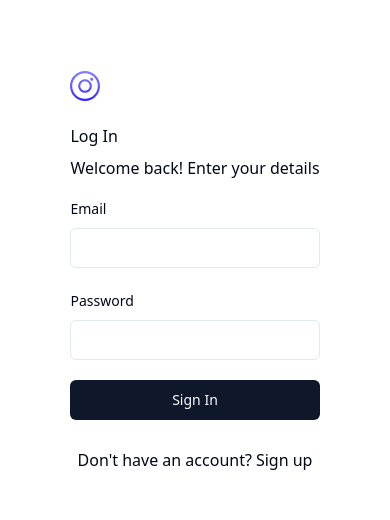
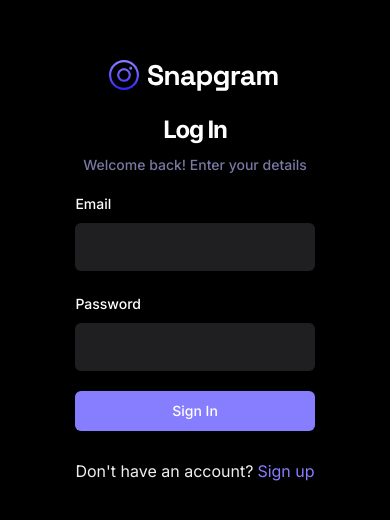
Before and after one commit to belenespilman/vite-project-photogram, a React (Vite) app: page /sign-in in a window 390 px wide. Shown: the part 152-672 px from the top of the page. Built offline with nearby package versions, Linux system fonts and the light colour scheme; no server answers.

Commit message:
Undo tailwind congig changes

```diff
--- a/src/globals.css
+++ b/src/globals.css
@@ -1,76 +1,280 @@
+@import url("https://fonts.googleapis.com/css2?family=Inter:wght@400;500;600;700;800&display=swap");
+
 @tailwind base;
 @tailwind components;
 @tailwind utilities;
 
 @layer base {
-  :root {
-    --background: 0 0% 100%;
-    --foreground: 222.2 84% 4.9%;
-
-    --card: 0 0% 100%;
-    --card-foreground: 222.2 84% 4.9%;
-
-    --popover: 0 0% 100%;
-    --popover-foreground: 222.2 84% 4.9%;
-
-    --primary: 222.2 47.4% 11.2%;
-    --primary-foreground: 210 40% 98%;
-
-    --secondary: 210 40% 96.1%;
-    --secondary-foreground: 222.2 47.4% 11.2%;
-
-    --muted: 210 40% 96.1%;
-    --muted-foreground: 215.4 16.3% 46.9%;
-
-    --accent: 210 40% 96.1%;
-    --accent-foreground: 222.2 47.4% 11.2%;
-
-    --destructive: 0 84.2% 60.2%;
-    --destructive-foreground: 210 40% 98%;
-
-    --border: 214.3 31.8% 91.4%;
-    --input: 214.3 31.8% 91.4%;
-    --ring: 222.2 84% 4.9%;
-
-    --radius: 0.5rem;
+  * {
+    @apply box-border list-none p-0 m-0 scroll-smooth;
   }
 
-  .dark {
-    --background: 222.2 84% 4.9%;
-    --foreground: 210 40% 98%;
-
-    --card: 222.2 84% 4.9%;
-    --card-foreground: 210 40% 98%;
-
-    --popover: 222.2 84% 4.9%;
-    --popover-foreground: 210 40% 98%;
-
-    --primary: 210 40% 98%;
-    --primary-foreground: 222.2 47.4% 11.2%;
-
-    --secondary: 217.2 32.6% 17.5%;
-    --secondary-foreground: 210 40% 98%;
-
-    --muted: 217.2 32.6% 17.5%;
-    --muted-foreground: 215 20.2% 65.1%;
-
-    --accent: 217.2 32.6% 17.5%;
-    --accent-foreground: 210 40% 98%;
-
-    --destructive: 0 62.8% 30.6%;
-    --destructive-foreground: 210 40% 98%;
-
-    --border: 217.2 32.6% 17.5%;
-    --input: 217.2 32.6% 17.5%;
-    --ring: 212.7 26.8% 83.9%;
+  body {
+    @apply bg-dark-1 text-white min-h-screen font-inter;
   }
 }
 
-@layer base {
-  * {
-    @apply border-border;
+@layer utilities {
+  /* TYPOGRAPHY */
+  .h1-bold {
+    @apply text-[36px] font-bold leading-[140%] tracking-tighter;
   }
-  body {
-    @apply bg-background text-foreground;
+
+  .h1-semibold {
+    @apply text-[36px] font-semibold leading-[140%] tracking-tighter;
+  }
+
+  .h2-bold {
+    @apply text-[30px] font-bold leading-[140%] tracking-tighter;
+  }
+
+  .h3-bold {
+    @apply text-[24px] font-bold leading-[140%] tracking-tighter;
+  }
+
+  .base-semibold {
+    @apply text-[16px] font-semibold leading-[140%] tracking-tighter;
+  }
+
+  .base-medium {
+    @apply text-[16px] font-medium leading-[140%];
+  }
+
+  .base-regular {
+    @apply text-[16px] font-normal leading-[140%];
+  }
+
+  .body-bold {
+    @apply text-[18px] font-bold leading-[140%];
+  }
+
+  .body-medium {
+    @apply text-[18px] font-medium leading-[140%];
+  }
+
+  .small-semibold {
+    @apply text-[14px] font-semibold leading-[140%] tracking-tighter;
+  }
+
+  .small-medium {
+    @apply text-[14px] font-medium leading-[140%];
+  }
+
+  .small-regular {
+    @apply text-[14px] font-normal leading-[140%];
+  }
+
+  .subtle-semibold {
+    @apply text-[12px] font-semibold leading-[140%];
+  }
+
+  .tiny-medium {
+    @apply text-[10px] font-medium leading-[140%];
+  }
+
+  /* UTILITIES */
+  .invert-white {
+    @apply invert brightness-0 transition;
+  }
+
+  .flex-center {
+    @apply flex justify-center items-center;
+  }
+
+  .flex-between {
+    @apply flex justify-between items-center;
+  }
+
+  .flex-start {
+    @apply flex justify-start items-center;
+  }
+
+  .custom-scrollbar::-webkit-scrollbar {
+    width: 3px;
+    height: 3px;
+    border-radius: 2px;
+  }
+
+  .custom-scrollbar::-webkit-scrollbar-track {
+    background: #09090a;
+  }
+
+  .custom-scrollbar::-webkit-scrollbar-thumb {
+    background: #5c5c7b;
+    border-radius: 50px;
+  }
+
+  .custom-scrollbar::-webkit-scrollbar-thumb:hover {
+    background: #7878a3;
+  }
+
+  .common-container {
+    @apply flex flex-col flex-1 items-center gap-10 overflow-scroll py-10 px-5 md:px-8 lg:p-14 custom-scrollbar;
+  }
+
+  /* All Users */
+  .user-container {
+    @apply max-w-5xl flex flex-col items-start w-full gap-6 md:gap-9;
+  }
+
+  .user-grid {
+    @apply w-full grid grid-cols-1 xs:grid-cols-2 md:grid-cols-2 lg:grid-cols-2 xl:grid-cols-3 gap-7 max-w-5xl;
+  }
+
+  /* Explore */
+  .explore-container {
+    @apply flex flex-col flex-1 items-center overflow-scroll py-10 px-5 md:p-14 custom-scrollbar;
+  }
+
+  .explore-inner_container {
+    @apply max-w-5xl flex flex-col items-center w-full gap-6 md:gap-9;
+  }
+
+  .explore-search {
+    @apply h-12 bg-dark-4 border-none placeholder:text-light-4 focus-visible:ring-0 focus-visible:ring-offset-0 ring-offset-0 !important;
+  }
+
+  /* Home */
+  .home-container {
+    @apply flex flex-col flex-1 items-center gap-10 overflow-scroll py-10 px-5 md:px-8 lg:p-14 custom-scrollbar;
+  }
+
+  .home-posts {
+    @apply max-w-screen-sm flex flex-col items-center w-full gap-6 md:gap-9;
+  }
+
+  .home-creators {
+    @apply hidden xl:flex flex-col w-72 2xl:w-465 px-6 py-10 gap-10  overflow-scroll custom-scrollbar;
+  }
+
+  /* Post Details */
+  .post_details-container {
+    @apply flex flex-col flex-1 gap-10 overflow-scroll py-10 px-5 md:p-14 custom-scrollbar items-center;
+  }
+
+  .post_details-card {
+    @apply bg-dark-2 w-full max-w-5xl rounded-[30px] flex-col flex xl:flex-row border border-dark-4 xl:rounded-l-[24px];
+  }
+
+  .post_details-img {
+    @apply h-80 lg:h-[480px] xl:w-[48%] rounded-t-[30px] xl:rounded-l-[24px] xl:rounded-tr-none object-cover p-5 bg-dark-1;
+  }
+
+  .post_details-info {
+    @apply bg-dark-2 flex flex-col gap-5 lg:gap-7 flex-1 items-start p-8 rounded-[30px];
+  }
+
+  .post_details-delete_btn {
+    @apply p-0 flex gap-3 hover:bg-transparent hover:text-light-1  text-light-1 small-medium lg:base-medium;
+  }
+
+  /* Profile */
+  .profile-container {
+    @apply flex flex-col items-center flex-1 gap-10 overflow-scroll py-10 px-5 md:p-14 custom-scrollbar;
+  }
+
+  .profile-inner_container {
+    @apply flex items-center md:mb-8 xl:items-start gap-8 flex-col xl:flex-row relative max-w-5xl w-full;
+  }
+
+  .profile-tab {
+    @apply flex-center gap-3 py-4 w-48 bg-dark-2  transition flex-1 xl:flex-initial;
+  }
+
+  /* Saved */
+  .saved-container {
+    @apply flex flex-col flex-1 items-center gap-10 overflow-scroll py-10 px-5 md:p-14 custom-scrollbar;
+  }
+
+  /* Bottom bar */
+  .bottom-bar {
+    @apply z-50 flex-between w-full sticky bottom-0 rounded-t-[20px] bg-dark-2 px-5 py-4 md:hidden;
+  }
+
+  /* File uploader */
+  .file_uploader-img {
+    @apply h-80 lg:h-[480px] w-full rounded-[24px] object-cover object-top;
+  }
+
+  .file_uploader-label {
+    @apply text-light-4 text-center small-regular w-full p-4 border-t border-t-dark-4;
+  }
+
+  .file_uploader-box {
+    @apply flex-center flex-col p-7 h-80 lg:h-[612px];
+  }
+
+  /* Grid Post List */
+  .grid-container {
+    @apply w-full grid grid-cols-1 sm:grid-cols-2 md:grid-cols-1 lg:grid-cols-2 xl:grid-cols-3 gap-7 max-w-5xl;
+  }
+
+  .grid-post_link {
+    @apply flex rounded-[24px] border border-dark-4 overflow-hidden cursor-pointer w-full h-full;
+  }
+
+  .grid-post_user {
+    @apply absolute bottom-0 p-5 flex-between w-full bg-gradient-to-t from-dark-3 to-transparent rounded-b-[24px] gap-2;
+  }
+
+  /* Left sidebar */
+  .leftsidebar {
+    @apply hidden md:flex px-6 py-10 flex-col justify-between min-w-[270px] bg-dark-2;
+  }
+
+  .leftsidebar-link {
+    @apply rounded-lg base-medium hover:bg-primary-500 transition;
+  }
+
+  /* Post Card */
+  .post-card {
+    @apply bg-dark-2 rounded-3xl border border-dark-4 p-5 lg:p-7 w-full max-w-screen-sm;
+  }
+
+  .post-card_img {
+    @apply h-64 xs:h-[400px] lg:h-[450px] w-full rounded-[24px] object-cover mb-5;
+  }
+
+  /* Topbar */
+  .topbar {
+    @apply sticky top-0 z-50 md:hidden bg-dark-2 w-full;
+  }
+
+  /* User card */
+  .user-card {
+    @apply flex-center flex-col gap-4 border border-dark-4 rounded-[20px] px-5 py-8;
   }
 }
+
+@layer components {
+  /* SHADCN COMPONENTS */
+  /* Form */
+  .shad-form_label {
+    @apply text-white !important;
+  }
+
+  .shad-form_message {
+    @apply text-red !important;
+  }
+
+  .shad-input {
+    @apply h-12 bg-dark-4 border-none placeholder:text-light-4 focus-visible:ring-1 focus-visible:ring-offset-1 ring-offset-light-3 !important;
+  }
+
+  .shad-textarea {
+    @apply h-36 bg-dark-3 rounded-xl border-none focus-visible:ring-1 focus-visible:ring-offset-1 ring-offset-light-3 !important;
+  }
+
+  /* Button */
+  .shad-button_primary {
+    @apply bg-primary-500 hover:bg-primary-500 text-light-1 flex gap-2 !important;
+  }
+
+  .shad-button_dark_4 {
+    @apply h-12 bg-dark-4 px-5 text-light-1 flex gap-2 !important;
+  }
+
+  .shad-button_ghost {
+    @apply flex gap-4 items-center justify-start hover:bg-transparent hover:text-white !important;
+  }
+}
--- a/tailwind.config.js
+++ b/tailwind.config.js
@@ -1,77 +1,66 @@
 /** @type {import('tailwindcss').Config} */
+const defaultTheme = require('tailwindcss/defaultTheme')
+
 module.exports = {
-  darkMode: ["class"],
+  darkMode: ['class'],
   content: [
     './pages/**/*.{ts,tsx}',
     './components/**/*.{ts,tsx}',
     './app/**/*.{ts,tsx}',
     './src/**/*.{ts,tsx}',
   ],
-  prefix: "",
   theme: {
     container: {
       center: true,
-      padding: "2rem",
+      padding: '2rem',
       screens: {
-        "2xl": "1400px",
+        '2xl': '1400px',
+
       },
     },
     extend: {
       colors: {
-        border: "hsl(var(--border))",
-        input: "hsl(var(--input))",
-        ring: "hsl(var(--ring))",
-        background: "hsl(var(--background))",
-        foreground: "hsl(var(--foreground))",
-        primary: {
-          DEFAULT: "hsl(var(--primary))",
-          foreground: "hsl(var(--primary-foreground))",
-        },
-        secondary: {
-          DEFAULT: "hsl(var(--secondary))",
-          foreground: "hsl(var(--secondary-foreground))",
-        },
-        destructive: {
-          DEFAULT: "hsl(var(--destructive))",
-          foreground: "hsl(var(--destructive-foreground))",
-        },
-        muted: {
-          DEFAULT: "hsl(var(--muted))",
-          foreground: "hsl(var(--muted-foreground))",
-        },
-        accent: {
-          DEFAULT: "hsl(var(--accent))",
-          foreground: "hsl(var(--accent-foreground))",
-        },
-        popover: {
-          DEFAULT: "hsl(var(--popover))",
-          foreground: "hsl(var(--popover-foreground))",
-        },
-        card: {
-          DEFAULT: "hsl(var(--card))",
-          foreground: "hsl(var(--card-foreground))",
-        },
+        'primary-500': '#877EFF',
+        'primary-600': '#5D5FEF',
+        'secondary-500': '#FFB620',
+        'off-white': '#D0DFFF',
+        'red': '#FF5A5A',
+        'dark-1': '#000000',
+        'dark-2': '#09090A',
+        'dark-3': '#101012',
+        'dark-4': '#1F1F22',
+        'light-1': '#FFFFFF',
+        'light-2': '#EFEFEF',
+        'light-3': '#7878A3',
+        'light-4': '#5C5C7B',
       },
-      borderRadius: {
-        lg: "var(--radius)",
-        md: "calc(var(--radius) - 2px)",
-        sm: "calc(var(--radius) - 4px)",
+      screens: {
+        'xs': '480px',
+
+      },
+      width: {
+        '420': '420px',
+        '465': '465px',
+      },
+      fontFamily: {
+        inter: ['Inter', 'sans-serif'],
+
       },
       keyframes: {
-        "accordion-down": {
-          from: { height: "0" },
-          to: { height: "var(--radix-accordion-content-height)" },
+        'accordion-down': {
+          from: { height: 0 },
+          to: { height: 'var(--radix-accordion-content-height)' },
         },
-        "accordion-up": {
-          from: { height: "var(--radix-accordion-content-height)" },
-          to: { height: "0" },
+        'accordion-up': {
+          from: { height: 'var(--radix-accordion-content-height)' },
+          to: { height: 0 },
         },
       },
       animation: {
-        "accordion-down": "accordion-down 0.2s ease-out",
-        "accordion-up": "accordion-up 0.2s ease-out",
+        'accordion-down': 'accordion-down 0.2s ease-out',
+        'accordion-up': 'accordion-up 0.2s ease-out',
       },
     },
   },
-  plugins: [require("tailwindcss-animate")],
-}
+  plugins: [require('tailwindcss-animate')],
+};
```
Also changed, not shown: components.json.
